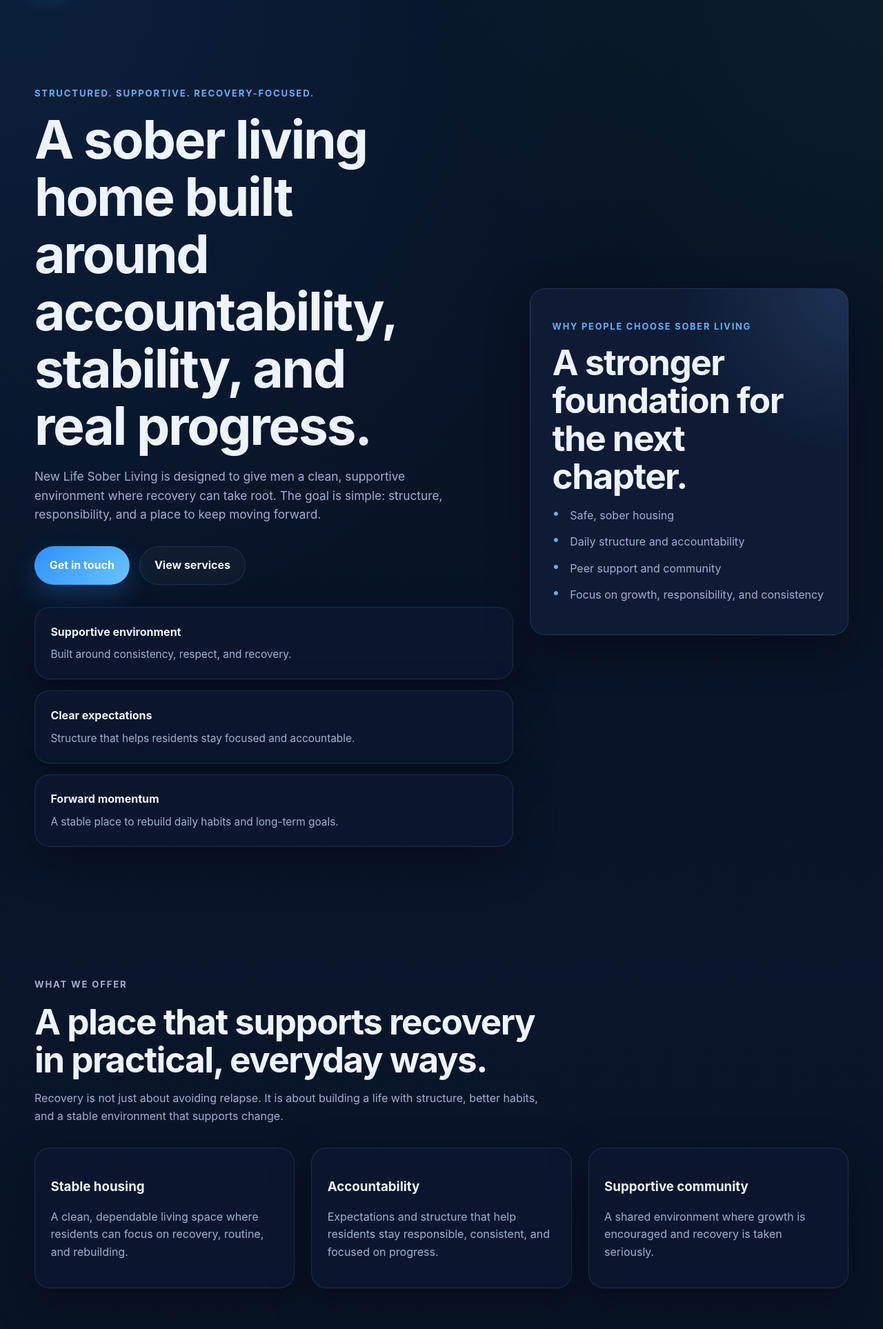
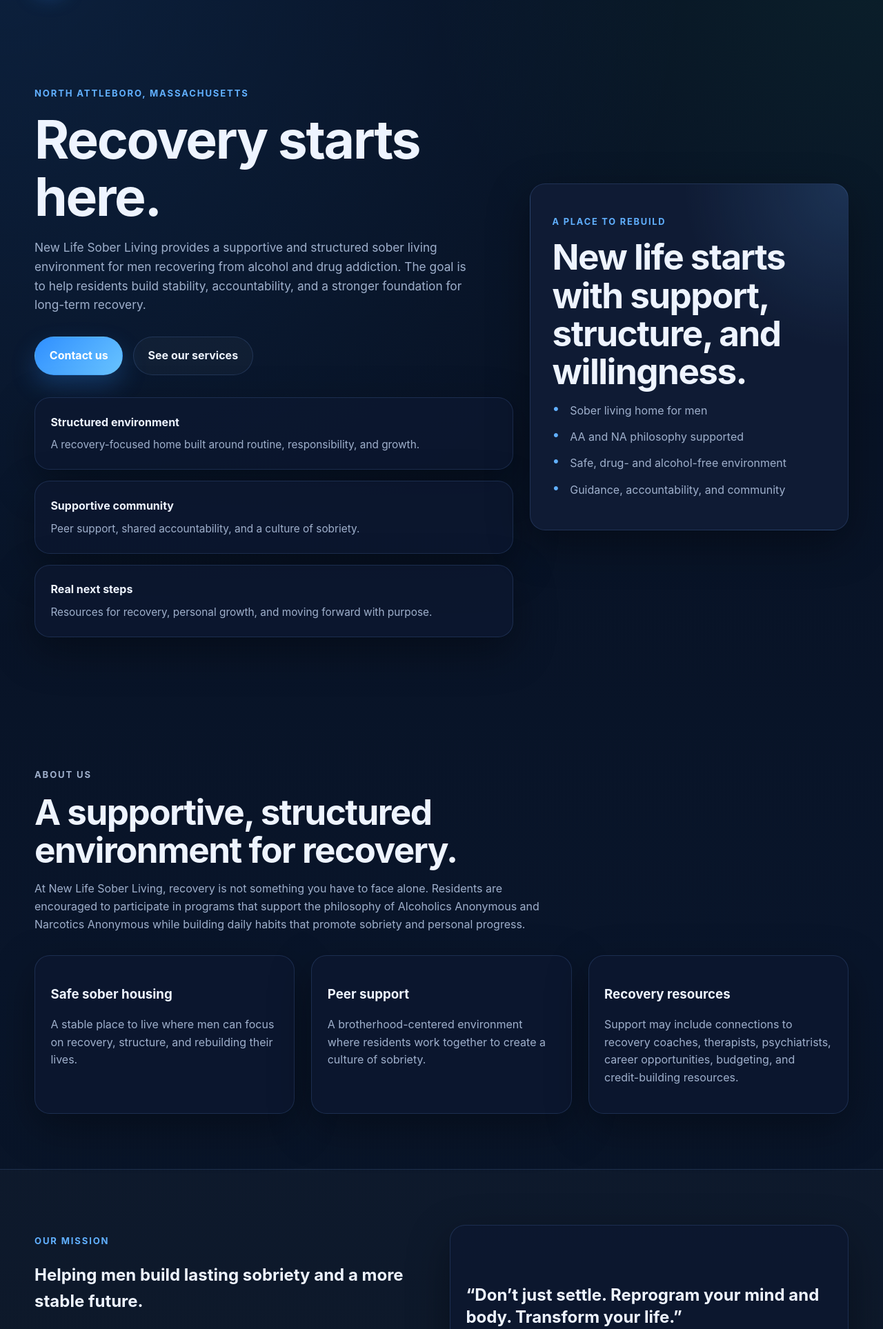
Before and after one commit to WickedWampa/newlife-site, a FastAPI app: page / in a window 1280 px wide. Shown: the part 79-2006 px from the top of the page at 69% size. Run offline with FastAPI, Linux system fonts and the light colour scheme.

Commit message:
replace placeholder content with real site copy

```diff
--- a/main.py
+++ b/main.py
@@ -15,36 +15,45 @@ templates = Jinja2Templates(directory=str(BASE_DIR / "templates"))
 
 @app.get("/", response_class=HTMLResponse)
 def home(request: Request):
-    return templates.TemplateResponse(request, "home.html", {
-        "page_title": "New Life Sober Living"
-    })
+    return templates.TemplateResponse(
+        request,
+        "home.html",
+        {"page_title": "New Life Sober Living | North Attleboro, MA"},
+    )
 
 
 @app.get("/services", response_class=HTMLResponse)
 def services(request: Request):
-    return templates.TemplateResponse(request, "services.html", {
-        "page_title": "Services | New Life Sober Living"
-    })
+    return templates.TemplateResponse(
+        request,
+        "services.html",
+        {"page_title": "Services | New Life Sober Living"},
+    )
 
 
 @app.get("/contact", response_class=HTMLResponse)
 def contact(request: Request, sent: str | None = None):
-    return templates.TemplateResponse(request, "contact.html", {
-        "page_title": "Contact | New Life Sober Living",
-        "sent": sent == "1"
-    })
+    return templates.TemplateResponse(
+        request,
+        "contact.html",
+        {
+            "page_title": "Contact | New Life Sober Living",
+            "sent": sent == "1",
+        },
+    )
 
 
 @app.post("/contact")
 def contact_submit(
     name: str = Form(...),
+    phone: str = Form(...),
     email: str = Form(...),
-    phone: str = Form(""),
-    message: str = Form(...)
+    message: str = Form(...),
 ):
-    print("CONTACT FORM SUBMISSION")
+    print("NEW LIFE CONTACT FORM")
     print("Name:", name)
+    print("Phone:", phone)
     print("Email:", email)
-    print("Phone:", phone)
     print("Message:", message)
+
     return RedirectResponse(url="/contact?sent=1", status_code=303)
--- a/templates/home.html
+++ b/templates/home.html
@@ -26,44 +26,45 @@
         <section class="hero">
             <div class="container hero-grid">
                 <div>
-                    <p class="eyebrow">Structured. Supportive. Recovery-focused.</p>
-                    <h1>A sober living home built around accountability, stability, and real progress.</h1>
+                    <p class="eyebrow">North Attleboro, Massachusetts</p>
+                    <h1>Recovery starts here.</h1>
                     <p class="hero-text">
-                        New Life Sober Living is designed to give men a clean, supportive environment
-                        where recovery can take root. The goal is simple: structure, responsibility,
-                        and a place to keep moving forward.
+                        New Life Sober Living provides a supportive and structured sober living
+                        environment for men recovering from alcohol and drug addiction. The goal
+                        is to help residents build stability, accountability, and a stronger
+                        foundation for long-term recovery.
                     </p>
 
                     <div class="hero-actions">
-                        <a class="btn btn-primary" href="/contact">Get in touch</a>
-                        <a class="btn btn-secondary" href="/services">View services</a>
+                        <a class="btn btn-primary" href="/contact">Contact us</a>
+                        <a class="btn btn-secondary" href="/services">See our services</a>
                     </div>
 
                     <div class="hero-points">
                         <div class="point-card">
-                            <strong>Supportive environment</strong>
-                            <span>Built around consistency, respect, and recovery.</span>
+                            <strong>Structured environment</strong>
+                            <span>A recovery-focused home built around routine, responsibility, and growth.</span>
                         </div>
                         <div class="point-card">
-                            <strong>Clear expectations</strong>
-                            <span>Structure that helps residents stay focused and accountable.</span>
+                            <strong>Supportive community</strong>
+                            <span>Peer support, shared accountability, and a culture of sobriety.</span>
                         </div>
                         <div class="point-card">
-                            <strong>Forward momentum</strong>
-                            <span>A stable place to rebuild daily habits and long-term goals.</span>
+                            <strong>Real next steps</strong>
+                            <span>Resources for recovery, personal growth, and moving forward with purpose.</span>
                         </div>
                     </div>
                 </div>
 
                 <div class="hero-panel">
                     <div class="hero-panel-inner">
-                        <p class="panel-label">Why people choose sober living</p>
-                        <h2>A stronger foundation for the next chapter.</h2>
+                        <p class="panel-label">A place to rebuild</p>
+                        <h2>New life starts with support, structure, and willingness.</h2>
                         <ul class="check-list">
-                            <li>Safe, sober housing</li>
-                            <li>Daily structure and accountability</li>
-                            <li>Peer support and community</li>
-                            <li>Focus on growth, responsibility, and consistency</li>
+                            <li>Sober living home for men</li>
+                            <li>AA and NA philosophy supported</li>
+                            <li>Safe, drug- and alcohol-free environment</li>
+                            <li>Guidance, accountability, and community</li>
                         </ul>
                     </div>
                 </div>
@@ -73,35 +74,38 @@
         <section class="section">
             <div class="container">
                 <div class="section-heading">
-                    <p class="eyebrow">What we offer</p>
-                    <h2>A place that supports recovery in practical, everyday ways.</h2>
+                    <p class="eyebrow">About us</p>
+                    <h2>A supportive, structured environment for recovery.</h2>
                     <p>
-                        Recovery is not just about avoiding relapse. It is about building a life with
-                        structure, better habits, and a stable environment that supports change.
+                        At New Life Sober Living, recovery is not something you have to face alone.
+                        Residents are encouraged to participate in programs that support the philosophy
+                        of Alcoholics Anonymous and Narcotics Anonymous while building daily habits
+                        that promote sobriety and personal progress.
                     </p>
                 </div>
 
                 <div class="card-grid three">
                     <article class="info-card">
-                        <h3>Stable housing</h3>
+                        <h3>Safe sober housing</h3>
                         <p>
-                            A clean, dependable living space where residents can focus on recovery,
-                            routine, and rebuilding.
+                            A stable place to live where men can focus on recovery, structure,
+                            and rebuilding their lives.
                         </p>
                     </article>
 
                     <article class="info-card">
-                        <h3>Accountability</h3>
+                        <h3>Peer support</h3>
                         <p>
-                            Expectations and structure that help residents stay responsible,
-                            consistent, and focused on progress.
+                            A brotherhood-centered environment where residents work together
+                            to create a culture of sobriety.
                         </p>
                     </article>
 
                     <article class="info-card">
-                        <h3>Supportive community</h3>
+                        <h3>Recovery resources</h3>
                         <p>
-                            A shared environment where growth is encouraged and recovery is taken seriously.
+                            Support may include connections to recovery coaches, therapists,
+                            psychiatrists, career opportunities, budgeting, and credit-building resources.
                         </p>
                     </article>
                 </div>
@@ -111,39 +115,58 @@
         <section class="section section-alt">
             <div class="container split-grid">
                 <div>
-                    <p class="eyebrow">Our approach</p>
-                    <h2>Somewhere in between clinical and cold.</h2>
+                    <p class="eyebrow">Our mission</p>
+                    <h2>Helping men build lasting sobriety and a more stable future.</h2>
                     <p>
-                        The tone here is intentional: professional enough to inspire trust,
-                        supportive enough to feel human. This is not meant to feel like a corporate
-                        brochure. It should feel steady, grounded, and real.
+                        New Life Sober Living exists to provide men in recovery with a safe,
+                        nurturing, and recovery-focused home. The aim is to foster lasting sobriety
+                        through structure, participation, accountability, and access to meaningful support.
                     </p>
                     <p>
-                        If you are helping someone find the right living environment, the goal is to
-                        make the next step feel clear and approachable.
+                        Residents are encouraged to incorporate recovery principles into daily life,
+                        build healthier habits, and take practical steps toward long-term success.
                     </p>
                 </div>
 
                 <div class="quote-card">
                     <p class="quote">
-                        “Recovery works best when people have both support and structure.”
+                        “Don’t just settle. Reprogram your mind and body. Transform your life.”
                     </p>
                     <p class="quote-note">
-                        Use this section later for a mission statement, founder message, or short testimonial.
+                        Contact New Life Sober Living to learn more about availability, expectations,
+                        and the next step in your recovery journey.
                     </p>
                 </div>
             </div>
         </section>
 
-        <section class="section cta-section">
-            <div class="container cta-box">
-                <div>
-                    <p class="eyebrow">Ready to talk?</p>
-                    <h2>Reach out to ask questions, check availability, or start the conversation.</h2>
+        <section class="section">
+            <div class="container split-grid">
+                <div class="info-card large-card">
+                    <p class="eyebrow">Meet our owner</p>
+                    <h3>Davin Freitas</h3>
+                    <p>
+                        Davin Freitas brings personal experience to the mission of New Life Sober Living.
+                        After his own long battle with addiction, he committed himself to helping other men
+                        find recovery, structure, and the resources needed to succeed.
+                    </p>
+                    <p>
+                        Today, he operates New Life Sober Living in North Attleboro to help men who are
+                        ready to build a better life in sobriety.
+                    </p>
                 </div>
-                <div class="cta-actions">
-                    <a class="btn btn-primary" href="/contact">Contact us</a>
-                    <a class="btn btn-secondary" href="/services">Learn more</a>
+
+                <div class="info-card large-card">
+                    <p class="eyebrow">Contact</p>
+                    <h3>Get in touch today</h3>
+                    <p><strong>Phone:</strong> 508-942-1365</p>
+                    <p><strong>Email:</strong> Davin.NewLife@gmail.com</p>
+                    <p><strong>Address:</strong> 161-163 North Washington Street<br>North Attleboro, MA 02760</p>
+
+                    <div class="hero-actions">
+                        <a class="btn btn-primary" href="/contact">Send a message</a>
+                        <a class="btn btn-secondary" href="mailto:Davin.NewLife@gmail.com">Email now</a>
+                    </div>
                 </div>
             </div>
         </section>
@@ -157,7 +180,7 @@
                     <span>New Life Sober Living</span>
                 </div>
                 <p class="footer-copy">
-                    A structured, supportive environment focused on stability, accountability, and recovery.
+                    Supportive sober living for men in North Attleboro, Massachusetts.
                 </p>
             </div>
 
@@ -173,9 +196,10 @@
             <div>
                 <h4>Contact</h4>
                 <ul class="footer-links">
-                    <li>Phone: (replace with real number)</li>
-                    <li>Email: (replace with real email)</li>
-                    <li>North Attleboro, MA</li>
+                    <li>508-942-1365</li>
+                    <li>Davin.NewLife@gmail.com</li>
+                    <li>161-163 North Washington Street</li>
+                    <li>North Attleboro, MA 02760</li>
                 </ul>
             </div>
         </div>
```
Also changed, not shown: templates/contact.html (+18 -18 lines), templates/services.html (+27 -27 lines).
